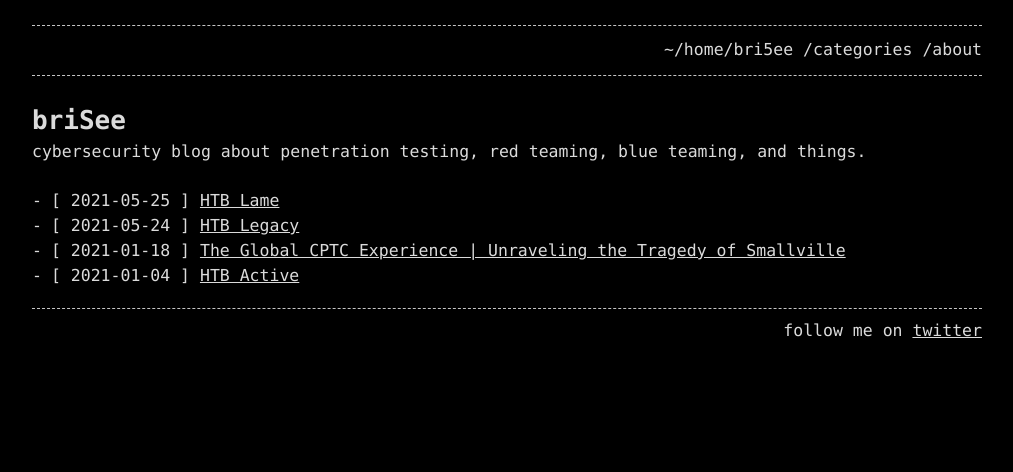
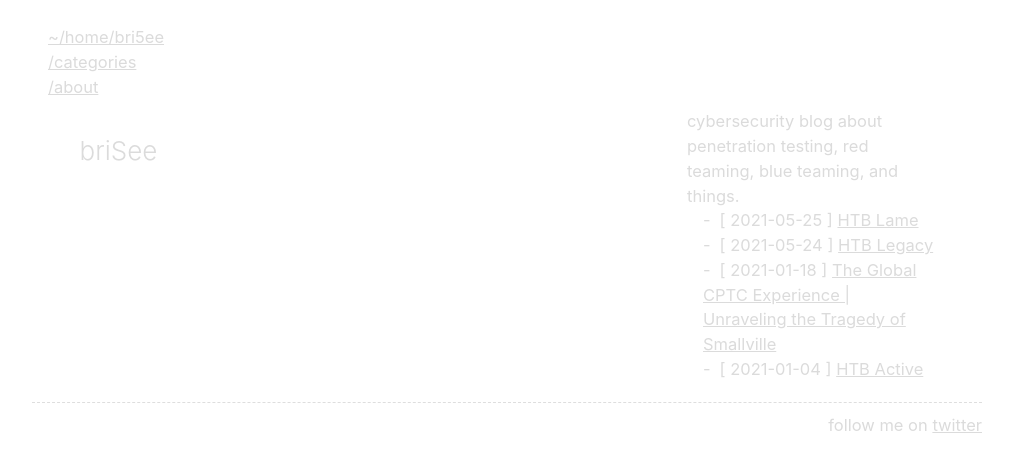
Before and after one commit to notbricey/brisee.github.io, a Jekyll site: the page built from index.md, in a window 1280 px wide. Shown: the top 472 px of the page, without its empty margins (133-1146 px from the left). Built offline with Jekyll 4.4.1, drawn with Linux system fonts in a browser that asks for light colours.

Commit message:
Update base.scss

```diff
--- a/_sass/base.scss
+++ b/_sass/base.scss
@@ -57,14 +57,90 @@ footer { margin-bottom: 20px; }
 :not(.menu) > ul > li:before { content: "-";  margin-right: 9px; }
 
 /**
- * Header/Navigation
- */
+ Header/Navigation
+
 .menu { border-top: $border;  border-bottom: $border;  margin-bottom: 25px; }
 .menu ul { margin-top: 12px;  margin-bottom: 12px;  padding-left: 0px;  list-style-type: none;  text-align: right; }
-.menu ul li { display: inline;  margin-left: 10px; }
+.menu ul li { display: block;  margin-left: 10px; }
 .menu ul li a { text-decoration: none;  color: $text-color; }
 .menu ul li a:hover { text-decoration: none; color: $background-color; background-color: $base-color; }
+*/
+/* 1. Enable smooth scrolling */
+html {
+  scroll-behavior: smooth;
+}
 
+/* 2. Make nav sticky */
+main > nav {
+  position: sticky;
+  top: 2rem;
+  align-self: start;
+}
+
+/* 3. ScrollSpy active styles (see JS tab for activation) */
+.section-nav li.active > a {
+  color: #333;
+  font-weight: 500;
+}
+
+/* Sidebar Navigation */
+.section-nav {
+  padding-left: 0;
+  border-left: 1px solid #efefef;
+}
+
+.section-nav a {
+  text-decoration: none;
+  display: block;
+  padding: .125rem 0;
+  color: #ccc;
+  transition: all 50ms ease-in-out; /* 💡 This small transition makes setting of the active state smooth */
+}
+
+.section-nav a:hover,
+.section-nav a:focus {
+  color: #666;
+}
+
+/** Poor man's reset **/
+* {
+  box-sizing: border-box;
+}
+
+html, body {
+  background: #fff;
+}
+
+body {
+  font-family: -apple-system, BlinkMacSystemFont, "Segoe UI", "Roboto", "Oxygen", "Ubuntu", "Cantarell", "Fira Sans", "Droid Sans", "Helvetica Neue", sans-serif;
+}
+
+ul, ol {
+  list-style: none;
+  margin: 0;
+  padding: 0;
+}
+li {
+  margin-left: 1rem;
+}
+
+h1 {
+  font-weight: 300;
+}
+
+/** page layout **/
+main {
+  display: grid;
+  grid-template-columns: 1fr 15em;
+  max-width: 100em;
+  width: 90%;
+  margin: 0 auto;
+}
+
+/** enlarge the sections for this demo, so that we have a long scrollable page **/
+section {
+  padding-bottom: 20rem;
+}
 /**
  * Form
  */
```
